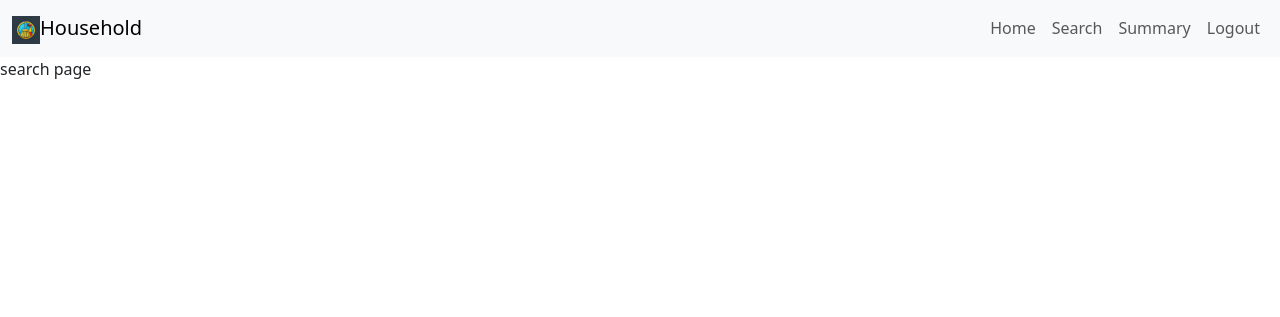
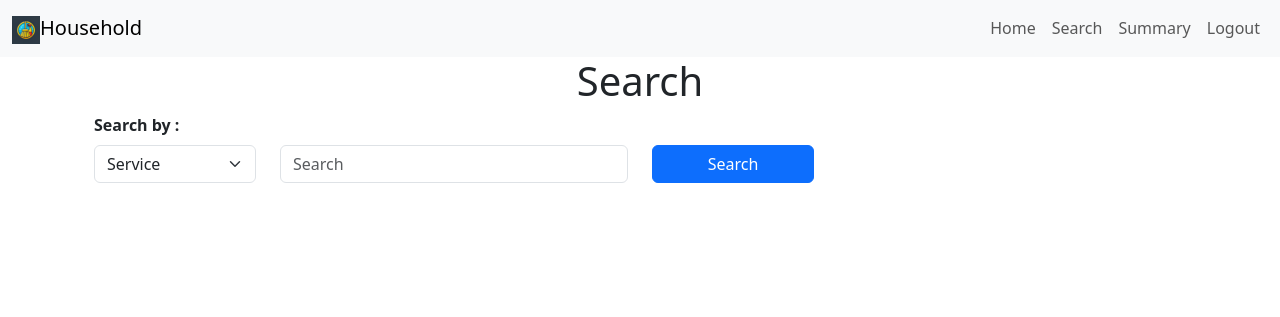
Before and after one commit to jishnujp/Household-Services, a Flask app: page /admin/search in a window 1280 px wide. Shown: the top 317 px of the page. Run offline with Flask 3, Linux system fonts and the light colour scheme; the visitor is signed in with stand-in values (Sample User, id 1); data comes from the database, SQL or seed files in the repository.

Commit message:
Add admin search functionality to support searching for services, professionals, and customers

```diff
--- a/application/routes.py
+++ b/application/routes.py
@@ -4,6 +4,7 @@ from application.models import *
 from functools import wraps
 from application.utils import hash_file_object
 from datetime import datetime
+from sqlalchemy import or_
 
 
 # login required decorator for admin, customer and professional
@@ -292,9 +293,74 @@ def delete_service(id):
     return redirect(url_for("admin_home"))
 
 
-@app.route("/admin/search")
+@app.route("/admin/search", methods=["GET", "POST"])
 @login_required("admin")
 def admin_search():
+    if request.method == "POST":
+        search_by = request.form.get("search_by")
+        search_query = request.form.get("search_query")
+        services, professionals, users = [], [], []
+        if search_by == "service":
+            services = Service.query.filter(
+                or_(
+                    Service.name.ilike(f"%{search_query}%"),
+                    Service.description.ilike(f"%{search_query}%"),
+                )
+            ).all()
+
+        elif search_by == "professional":
+            if search_query.isdigit():
+                professionals = (
+                    ProfessionalDetails.query.join(User)
+                    .filter(
+                        or_(
+                            User.phone.ilike(f"%{search_query}%"),
+                            User.pincode.ilike(f"%{search_query}%"),
+                        )
+                    )
+                    .all()
+                )
+            else:
+                professionals = (
+                    ProfessionalDetails.query.join(User)
+                    .filter(
+                        or_(
+                            ProfessionalDetails.username.ilike(f"%{search_query}%"),
+                            ProfessionalDetails.description.ilike(f"%{search_query}%"),
+                            User.full_name.ilike(f"%{search_query}%"),
+                            User.address.ilike(f"%{search_query}%"),
+                        )
+                    )
+                    .all()
+                )
+
+        elif search_by == "customer":
+            if search_query.isdigit():
+                users = User.query.filter(
+                    or_(
+                        User.phone.ilike(f"%{search_query}%"),
+                        User.pincode.ilike(f"%{search_query}%"),
+                    )
+                ).all()
+            else:
+                users = User.query.filter(
+                    or_(
+                        User.full_name.ilike(f"%{search_query}%"),
+                        User.username.ilike(f"%{search_query}%"),
+                    )
+                ).all()
+        else:
+            flash("Invalid search criteria", "danger")
+            return redirect(url_for("admin_search"))
+        if sum([len(services), len(professionals), len(users)]) == 0:
+            flash("No results found", "warning")
+            return redirect(url_for("admin_search"))
+        return render_template(
+            "admin/search.html",
+            services=services,
+            professionals=professionals,
+            users=users,
+        )
     return render_template("admin/search.html")
 
 
--- a/templates/admin/home.html
+++ b/templates/admin/home.html
@@ -26,7 +26,6 @@
                     <td>{{ service.name }}</td>
                     <td>{{ service.base_price }}</td>
                     <td>
-                        <!-- service_modal inside the loop - with service variable (edit) -->
                         {% include 'components/service_modal.html' %}
                         {% include 'components/del_service_modal.html' %}
                     </td>
--- a/templates/admin/search.html
+++ b/templates/admin/search.html
@@ -1,9 +1,154 @@
 {% extends 'base.html' %}
 
-{% block title %}Home{% endblock %}
+{% block title %}Search{% endblock %}
 
 {% block content %}
+<div class="container">
+    <h1 class="text-center">Search</h1>
+    <form action="{{ url_for('admin_search') }}" method="POST">
+        <div class="container">
+            <!-- Row for Label -->
+            <div class="row mb-2">
+                <div class="col-md-2 col-12 mb-2 mb-md-0">
+                    <strong>Search by :</strong>
+                </div>
+            </div>
 
-search page
+            <div class="row form-group">
+                <div class="col-md-2 col-12 mb-2 mb-md-0">
+                    <select name="search_by" class="form-select">
+                        <option value="service">Service</option>
+                        <option value="customer">Customer</option>
+                        <option value="professional">Professional</option>
+                    </select>
+                </div>
+
+                <div class="col-md-4 col-12 mb-2 mb-md-0">
+                    <input type="text" name="search_query" class="form-control" placeholder="Search">
+                </div>
+
+                <div class="col-md-2 col-12">
+                    <button type="submit" class="btn btn-primary w-100">Search</button>
+                </div>
+            </div>
+        </div>
+    </form>
+</div>
+
+<br>
+<div>
+    {% if services and services != [] %}
+    <div class="container">
+        <h3 class="text-center">Services</h3>
+        <table class="table table-striped">
+            <thead>
+                <tr>
+                    <th>Service ID</th>
+                    <th>Service Name</th>
+                    <th>Service Description</th>
+                    <th>Service Price</th>
+                    <th>Action</th>
+                </tr>
+            </thead>
+            <tbody>
+                {% for service in services %}
+                <tr>
+                    <td>{{ service.id }}</td>
+                    <td>{{ service.name }}</td>
+                    <td class="text-wrap" style="width: 20rem; white-space: normal;">{{ service.description }}</td>
+                    <td>{{ service.base_price }}</td>
+                    <td>
+                        {% include 'components/service_modal.html' %}
+                        {% include 'components/del_service_modal.html' %}
+                    </td>
+                </tr>
+                {% endfor %}
+            </tbody>
+        </table>
+    </div>
+    {% endif %}
+
+
+    {% if users and users != [] %}
+    <div class="container">
+        <h3 class="text-center">Customers</h3>
+        <table class="table table-striped">
+            <thead>
+                <tr>
+                    <th>ID</th>
+                    <th>Profile</th>
+                    <th>Name</th>
+                    <th>Email</th>
+                    <th>Phone</th>
+                    <th>Address</th>
+                    <th>Action</th>
+                </tr>
+            </thead>
+            <tbody>
+                {% for user in users %}
+                <tr>
+                    <td>{{ user.id }}</td>
+                    <td><img src="{{ url_for('static', filename=user.profile_pic) }}" alt="{{ user.name }}" width="100"
+                            height="100"></td>
+                    <td>{{ user.full_name }}</td>
+                    <td>{{ user.username }}</td>
+                    <td>{{ user.phone }}</td>
+                    <td>{{ user.address }} <br> Pincode: {{ user.pincode }}</td>
+                    <td>
+                        {% include 'components/view_user_modal.html' %}
+                    </td>
+                </tr>
+                {% endfor %}
+            </tbody>
+        </table>
+    </div>
+
+    {% endif %}
+
+    {% if professionals and professionals != [] %}
+    <div class="container">
+        <h3 class="text-center">Professionals</h3>
+        <table class="table table-striped">
+            <thead>
+                <tr>
+                    <th>ID</th>
+                    <th>Profile</th>
+                    <th>Name</th>
+                    <th>Email</th>
+                    <th>Phone</th>
+                    <th>Address</th>
+                    <th>Actions</th>
+                </tr>
+            </thead>
+            <tbody>
+                {% for professional in professionals %}
+                <tr>
+                    <td>{{ professional.id }}</td>
+                    <td><img src="{{ url_for('static', filename=professional.user.profile_pic) }}"
+                            alt="{{ professional.name }}" width="100" height="100"></td>
+                    <td>{{ professional.user.full_name }}</td>
+                    <td>{{ professional.user.username }}</td>
+                    <td>{{ professional.user.phone }}</td>
+                    <td>{{ professional.user.address }}</td>
+                    <td>
+                        {% if professional.is_approved == False %}
+                        <a href="{{ url_for('approve_professional', id=professional.id) }}"
+                            class="btn btn-success">Approve</a>
+                        {% else %}
+                        <a href="{{ url_for('block_professional', id=professional.id) }}"
+                            class="btn btn-danger">block</a>
+                        {% endif %}
+                        {% include 'components/view_professional_modal.html' %}
+
+                    </td>
+                </tr>
+                {% endfor %}
+            </tbody>
+        </table>
+    </div>
+    {% endif %}
+</div>
+
+
 
 {% endblock %}
```
Also changed, not shown: templates/components/view_user_modal.html (added, +40 -0 lines).
